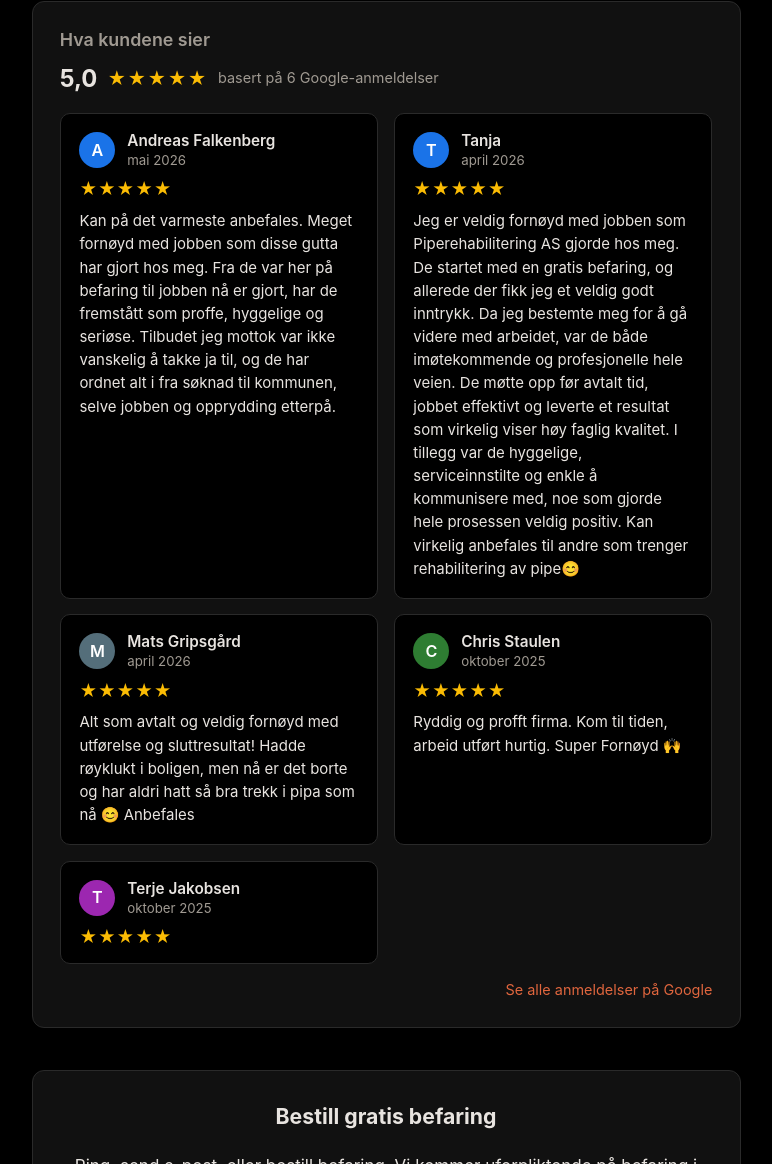
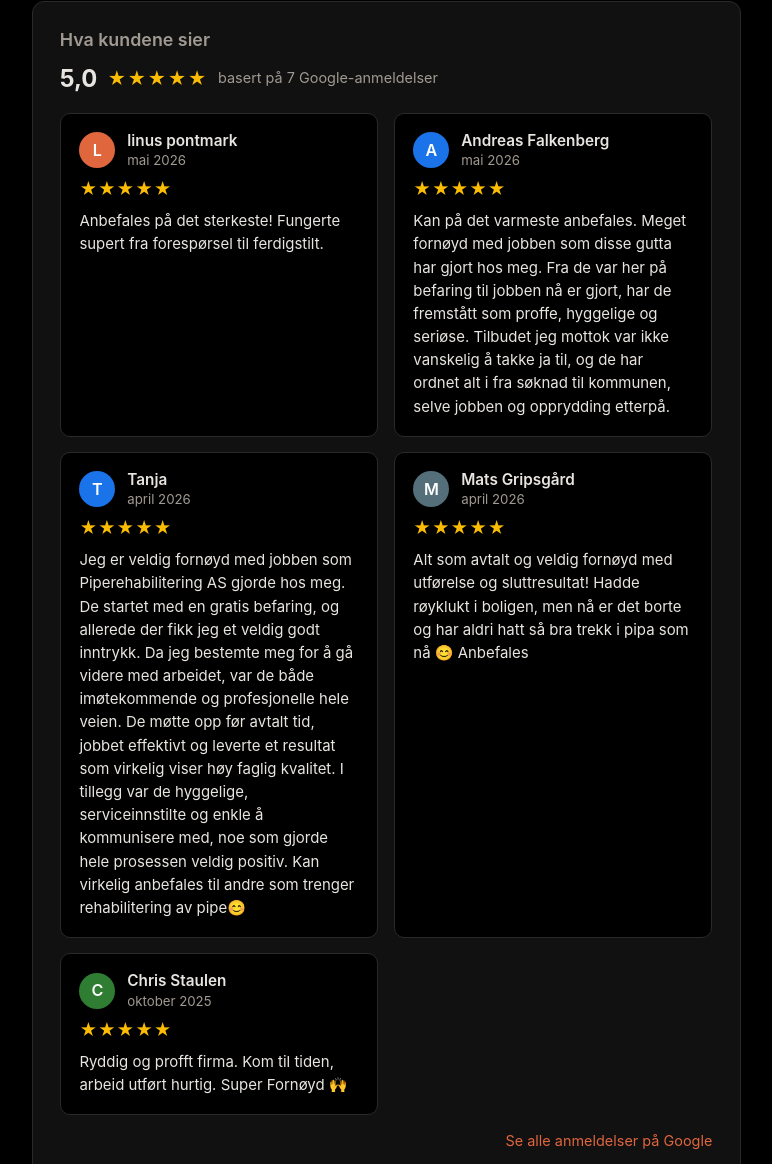
Before and after one commit to timothyylim/piperehabilitering, a website: page piperehabilitering-nome.html in a window 1280 px wide. Shown: the part 1225-2389 px from the top of the page, without its empty margins (254-1026 px from the left). Drawn offline with Linux system fonts and the light colour scheme.

Commit message:
reviews: sync from google places 2026-05-12

```diff
--- a/piperehabilitering-nome.html
+++ b/piperehabilitering-nome.html
@@ -44,7 +44,7 @@
         "aggregateRating": {
             "@type": "AggregateRating",
             "ratingValue": "5.0",
-            "reviewCount": "6",
+            "reviewCount": "7",
             "bestRating": "5",
             "worstRating": "1"
         }
@@ -509,9 +509,20 @@
             <div class="reviews-summary">
                 <span class="reviews-score">5,0</span>
                 <span class="reviews-stars" aria-label="5 av 5 stjerner">★★★★★</span>
-                <span class="reviews-count">basert på 6 Google-anmeldelser</span>
+                <span class="reviews-count">basert på 7 Google-anmeldelser</span>
             </div>
             <div class="reviews-grid">
+            <article class="google-review">
+                <header class="review-header">
+                    <div class="review-avatar" style="background:#e0663e">L</div>
+                    <div class="review-meta">
+                        <div class="review-name">linus pontmark</div>
+                        <div class="review-date">mai 2026</div>
+                    </div>
+                </header>
+                <div class="review-stars" aria-label="5 av 5 stjerner">★★★★★</div>
+                <p class="review-text">Anbefales på det sterkeste! Fungerte supert fra forespørsel til ferdigstilt.</p>
+            </article>
             <article class="google-review">
                 <header class="review-header">
                     <div class="review-avatar" style="background:#1a73e8">A</div>
@@ -557,16 +568,6 @@
                 </header>
                 <div class="review-stars" aria-label="5 av 5 stjerner">★★★★★</div>
                 <p class="review-text">Ryddig og profft firma. Kom til tiden, arbeid utført hurtig. Super Fornøyd 🙌</p>
-            </article>
-            <article class="google-review">
-                <header class="review-header">
-                    <div class="review-avatar" style="background:#9c27b0">T</div>
-                    <div class="review-meta">
-                        <div class="review-name">Terje Jakobsen</div>
-                        <div class="review-date">oktober 2025</div>
-                    </div>
-                </header>
-                <div class="review-stars" aria-label="5 av 5 stjerner">★★★★★</div>
             </article>
             </div>
             <p class="reviews-link"><a href="https://share.google/wmMDkxCAsKE5tbgh4" target="_blank" rel="noopener">Se alle anmeldelser på Google</a></p>
```
Also changed, not shown: index.html (+27 -12 lines), piperehabilitering-arendal.html (+13 -12 lines), piperehabilitering-bamble.html (+13 -12 lines), piperehabilitering-drangedal.html (+13 -12 lines), piperehabilitering-kragero.html (+13 -12 lines), piperehabilitering-larvik.html (+13 -12 lines), piperehabilitering-notodden.html (+13 -12 lines), piperehabilitering-porsgrunn.html (+13 -12 lines), piperehabilitering-sandefjord.html (+13 -12 lines), piperehabilitering-siljan.html (+13 -12 lines), piperehabilitering-skien.html (+13 -12 lines), piperehabilitering-tonsberg.html (+13 -12 lines).
